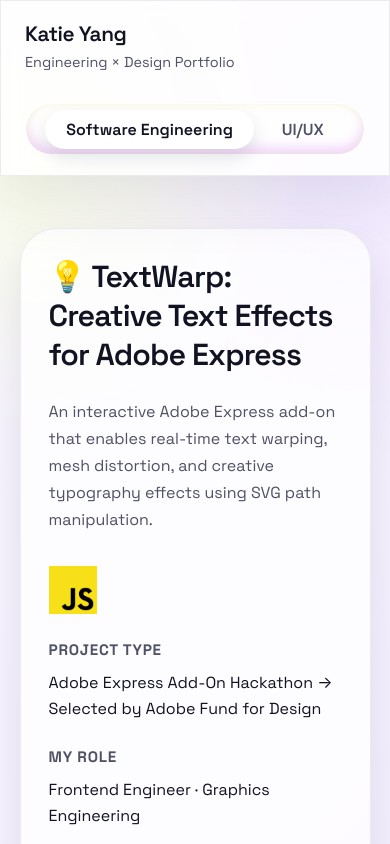
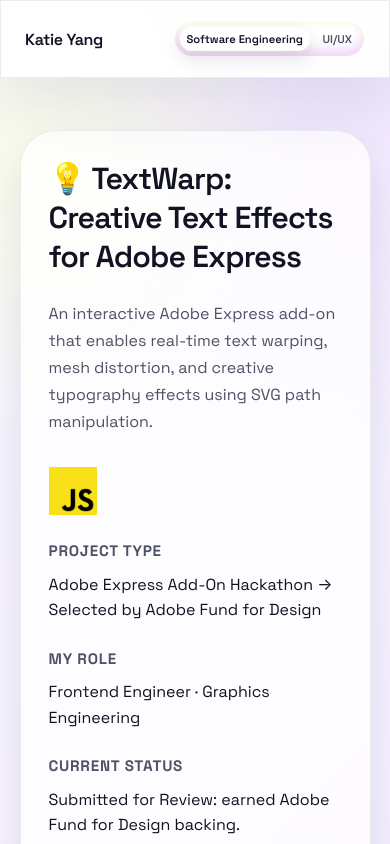
Before and after one commit to KY233466/KY233466.github.io, a React (Create React App) app: page /#/TextWarp in a window 390 px wide. Shown: the top 844 px of the page. Built offline with nearby package versions, Linux system fonts and the light colour scheme.

Commit message:
update UI and work on mobile compatibility

```diff
--- a/public/index.html
+++ b/public/index.html
@@ -3,7 +3,7 @@
   <head>
     <meta charset="utf-8" />
     <link rel="icon" href="favicon.ico" />
-    <meta name="viewport" content="width=device-width, initial-scale=1" />
+    <meta name="viewport" content="width=device-width, initial-scale=1, shrink-to-fit=no, viewport-fit=cover">
     <meta name="theme-color" content="#000000" />
     <meta
       name="description"
--- a/src/components/Footer/Footer.js
+++ b/src/components/Footer/Footer.js
@@ -9,7 +9,7 @@
     <footer className={styles.footer}>
       <div className={styles.inner}>
         <div>
-          <p className={styles.note}>Let&apos;s build thoughtful tools together.</p>
+          <p className={styles.note}>Let&apos;s build thoughtful tools together</p>
           <span className={styles.meta}>© {year} Katie Yang</span>
         </div>
         <div className={styles.iconGroup}>
--- a/src/components/Footer/Footer.module.css
+++ b/src/components/Footer/Footer.module.css
@@ -51,4 +51,12 @@
     flex-direction: column;
     align-items: flex-start;
   }
+
+  .note {
+    font-size: 1rem;
+  }
+
+  .footer {
+    margin-top: 0.5rem;
+  }
 }
--- a/src/components/IntroCard/IntroCard.module.css
+++ b/src/components/IntroCard/IntroCard.module.css
@@ -23,19 +23,20 @@
 .innerGrid {
   display: grid;
   grid-template-columns: repeat(auto-fit, minmax(320px, 1fr));
-  gap: clamp(1.5rem, 3vw, 3rem);
-  align-items: stretch;
+  gap: 1.5rem;
+  align-items: center;
+  grid-template-areas: "text visual";
 }
 
 .textCol {
   display: flex;
   flex-direction: column;
   gap: 1.5rem;
+  grid-area: text;
 }
 
 .eyebrow {
-  text-transform: uppercase;
-  letter-spacing: 0.35rem;
+  letter-spacing: 0.2rem;
   font-size: 0.8rem;
   color: var(--muted-ink);
   margin: 0;
@@ -124,14 +125,15 @@
   border-left: 1px solid rgba(17, 19, 34, 0.08);
   display: flex;
   align-items: stretch;
+  grid-area: visual;
 }
 
 .profileCard {
   display: flex;
   flex-direction: column;
   gap: 1.5rem;
-  width: 100%;
-  padding: clamp(1.5rem, 2.5vw, 2.5rem);
+  width: 70%;
+  padding-left: 1.5rem;
 }
 
 .portrait {
@@ -184,11 +186,6 @@
   color: var(--muted-ink);
 }
 
-.photoCredit {
-  font-size: 0.85rem;
-  color: var(--muted-ink);
-}
-
 .photoCredit a {
   color: inherit;
   text-decoration: underline;
@@ -197,6 +194,18 @@
 @media (max-width: 720px) {
   .innerGrid {
     grid-template-columns: 1fr;
+    grid-template-areas:
+      "visual"
+      "text";
+  }
+
+  .profileCard {
+    padding: 0;
+    width: 90%;
+  }
+
+  .textCol {
+    gap: 1rem;
   }
 
   .languageToggle {
--- a/src/components/NavBar/NavBar.module.css
+++ b/src/components/NavBar/NavBar.module.css
@@ -22,7 +22,7 @@
 }
 
 .siteTitle {
-  font-size: clamp(1.3rem, 3vw, 1.8rem);
+  font-size: 1.3rem;
   font-weight: 600;
   letter-spacing: -0.02em;
   text-decoration: none;
@@ -86,17 +86,23 @@
 }
 
 @media (max-width: 840px) {
-  .nav {
-    flex-direction: column;
-    align-items: stretch;
+  .siteTitle {
+    font-size: 1rem;
   }
 
-  .actions {
-    flex-direction: column;
+  .nav {
+    flex-direction: row;
+    align-items: center;
+    gap: 1rem;
   }
 
   .links {
-    width: 100%;
-    justify-content: center;
+    padding: 5px;
+    justify-content: flex-end;
+  }
+
+  .links li a {
+    font-size: 0.7rem;
+    padding: 5px 7px;
   }
 }
--- a/src/components/NavBar/Navbar.js
+++ b/src/components/NavBar/Navbar.js
@@ -13,11 +13,6 @@
           <Link to="/" className={styles.siteTitle}>
             {t("name")}
           </Link>
-          <span className={styles.tagline}>
-            {t("LandingPage.actionables.messageShort", {
-              defaultValue: "Engineering × Design Portfolio",
-            })}
-          </span>
         </div>
         <NavBarToggle/>
       </nav>
--- a/src/pages/Design.js
+++ b/src/pages/Design.js
@@ -11,7 +11,7 @@
     title: "ZOOX",
     path: "/Design/ZOOX",
     content: ZOOX,
-    timeframe: "March 2022 · Class Project",
+    timeframe: "March 2022 · Computer Interface Design Class Project",
     tags: ["Figma", "UI Systems", "UX"],
   },
   {
@@ -25,7 +25,7 @@
     title: "WhatColor",
     path: "/Design/WhatColor",
     content: Color,
-    timeframe: "Nov 2021 · Class Project",
+    timeframe: "Nov 2021 · Intro to Human Factors Engineering Class Project",
     tags: ["3D Printing", "Accessibility"],
   },
   // {
@@ -47,16 +47,17 @@
 
   return (
     <div className={styles.container}>
-      {/* <header className={styles.pageIntro}>
+      <header className={styles.pageIntro}>
         <h2 className={styles.introTitle}>
-          Explorations that balance craft with systems thinking.
+          Design explorations from my earlier training.
         </h2>
         <p className={styles.introBody}>
-          From speculative UX to shipped improvements, these studies are anchored in
-          research, accessibility, and motion—mirroring the calm, confident tone of Attio’s
-          studio.
+          These projects are from a while back, but I keep them here to show the design
+          background that helps me collaborate naturally with designers. I studied
+          topics like Intro to Human Factors Engineering and Computer Interface Design, so
+          I can speak the same language when we’re refining an experience together.
         </p>
-      </header> */}
+      </header>
       {content.map((value, index) => (
         <Project
           title={t(value.title + ".HeaderContent.title")}
--- a/src/pages/F&D.module.css
+++ b/src/pages/F&D.module.css
@@ -24,7 +24,7 @@
 }
 
 .introTitle {
-  font-size: clamp(1.8rem, 3vw, 2.5rem);
+  font-size: 1.8rem;
   margin: 0 0 0.75rem;
 }
 
@@ -37,5 +37,11 @@
 @media (max-width: 820px) {
   .container {
     grid-template-columns: 1fr;
+    padding-top: 0;
+  }
+
+  .introTitle {
+    font-size: 1.2rem;
+    margin: 0 0 0.75rem;
   }
 }
--- a/src/styles/global.css
+++ b/src/styles/global.css
@@ -12,7 +12,7 @@
   --accent-soft: #f3ebff;
   --pill-bg: rgba(255, 255, 255, 0.6);
   --divider: rgba(17, 19, 34, 0.08);
-  --surface-raised: rgba(255, 255, 255, 0.85);
+  --surface-raised: rgba(255, 255, 255, 0.93);
 }
 
 *,
@@ -38,7 +38,7 @@
       ),
     linear-gradient(135deg, var(--page-bg), var(--page-bg-secondary));
   min-height: 100vh;
-  background-attachment: fixed;
+  background-attachment: fixed
 }
 
 #root {
```
